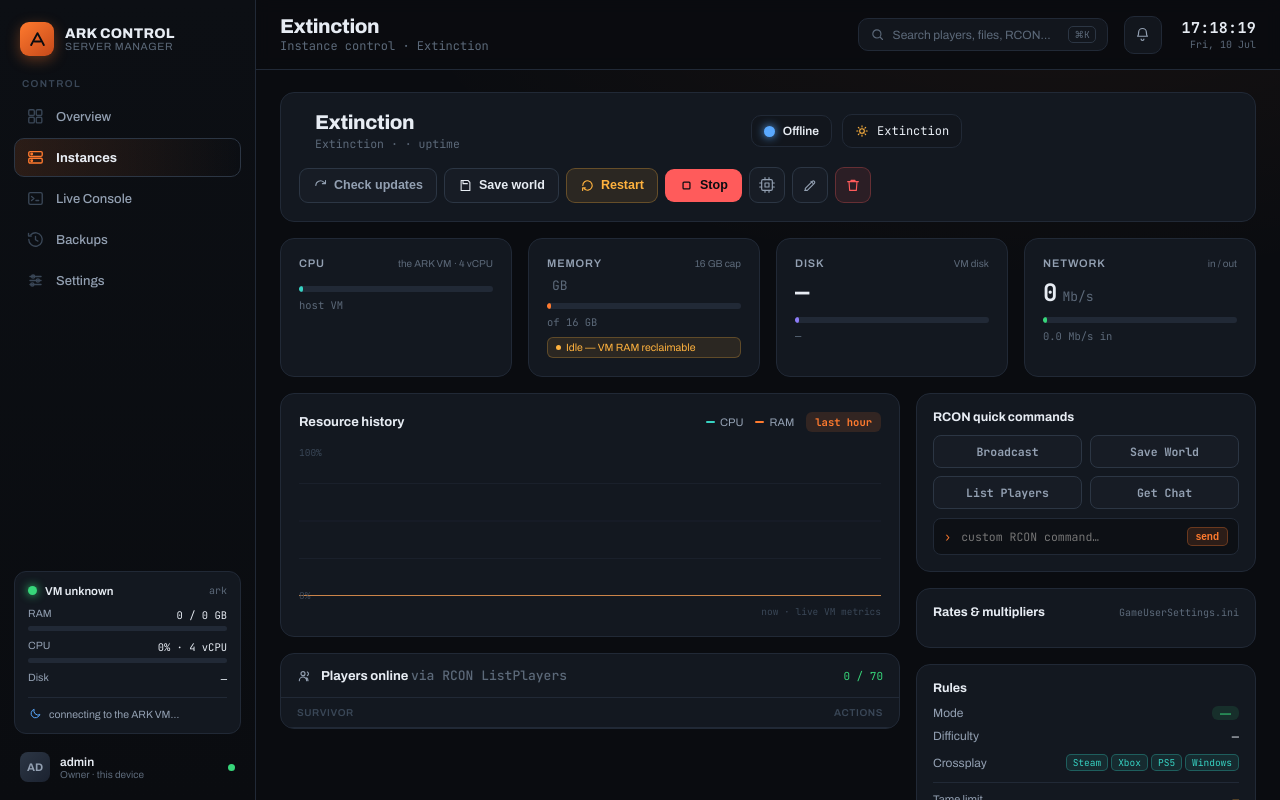
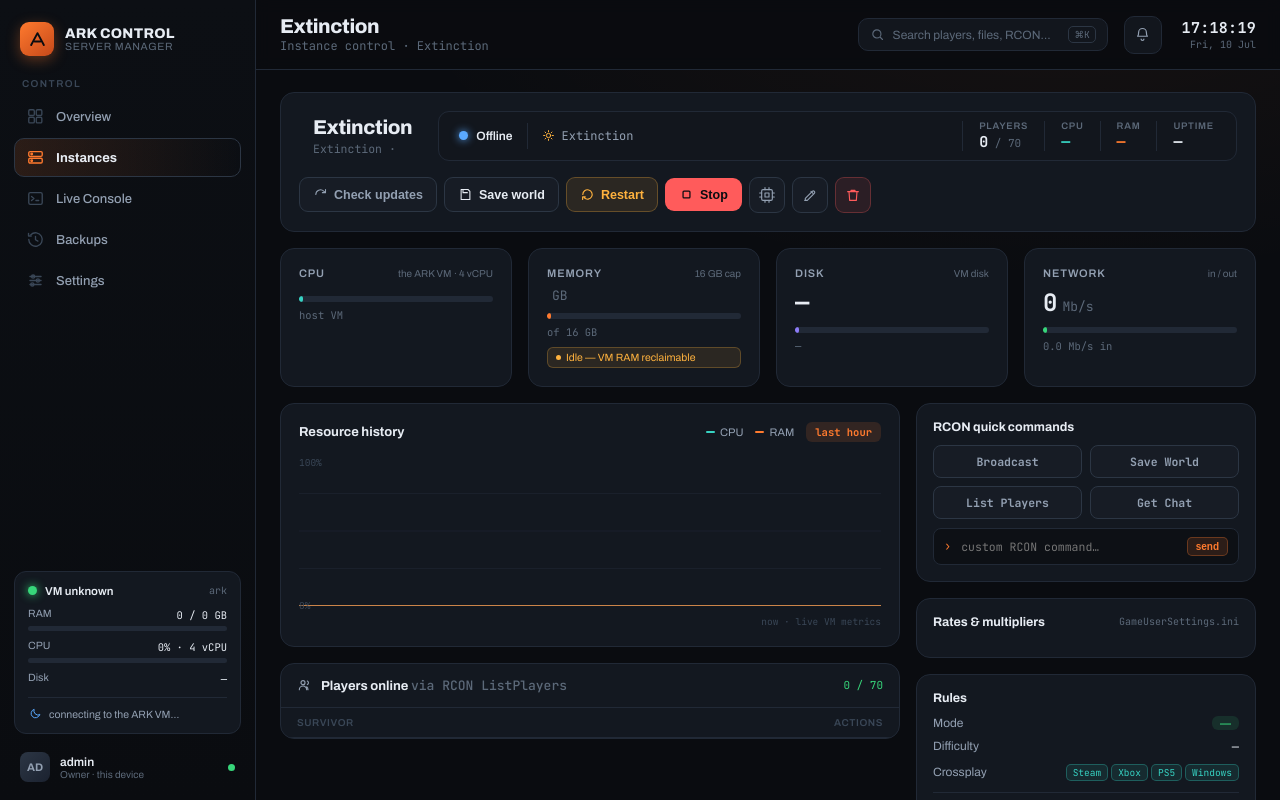
Before and after one commit to lewisQ17/ARK-Server, a plain HTML site: page frontend/index.html in a window 1280 px wide. Both pictures are taken after a click on the button "Instances". Drawn offline with Linux system fonts and the light colour scheme; no server answers.

Commit message:
Redesign instance header as a live-telemetry command bar
Chosen from a 4-way design study scored by an independent judge panel
(winner: "live-stat header", avg 8.1/10). Instead of pushing a few pills
around and leaving voids, the header now fills its width with meaning:

  [ emblem · name/status · map·mode ] [ Healthy · session · Players ·
    CPU · RAM · Uptime telemetry module (flex-grows to the edge) ]
    [ Check updates · Save · Restart · Stop · compute · edit · delete ]

- New sel.telemetry render-prop feeds live Players/CPU/RAM/Uptime chips.
- Telemetry sits in a hairline-divided inset panel that flex-grows, so
  the action cluster is always pinned right with no dead center gap.
- Single row at wide widths; degrades to telemetry-row + action-toolbar
  when narrow, both fully using the width. Verified with replayed live
  data at 1120/1440/1680px, compute popover intact, zero console errors.

```diff
--- a/frontend/index.html
+++ b/frontend/index.html
@@ -289,24 +289,35 @@ html,body{margin:0;padding:0;background:#0A0C10}
       <div style="padding:22px 24px 40px;display:flex;flex-direction:column;gap:var(--gap)">
 
         <div style="background:var(--card);border:1px solid var(--line);border-radius:var(--radius);padding:var(--pad);display:flex;align-items:center;gap:16px;flex-wrap:wrap">
-          <div style="{{ sel.emblemStyle }}">{{ sel.icon }}</div>
-          <div style="min-width:0">
-            <div style="display:flex;align-items:center;gap:10px"><span style="font-size:20px;font-weight:800;letter-spacing:-.02em">{{ sel.name }}</span><span style="{{ sel.pillStyle }}"><span style="{{ sel.dotStyle }}"></span>{{ sel.statusLabel }}</span></div>
-            <div style="font-size:11.5px;color:var(--mute);font-family:'JetBrains Mono',monospace;margin-top:3px">{{ sel.map }} · {{ sel.gamemode }} · uptime {{ sel.uptime }}</div>
-          </div>
-          <div style="flex:1;min-width:8px"></div>
-          <div style="display:flex;align-items:center;gap:10px;flex-wrap:wrap;justify-content:center">
-            <div style="display:flex;align-items:center;gap:8px;background:var(--surface);border:1px solid var(--line);border-radius:10px;padding:8px 12px">
-              <span style="width:11px;height:11px;border-radius:99px;background:{{ sel.healthColor }};box-shadow:0 0 10px {{ sel.healthColor }}"></span>
+          <div style="display:flex;align-items:center;gap:14px;flex:none">
+            <div style="{{ sel.emblemStyle }}">{{ sel.icon }}</div>
+            <div style="min-width:0">
+              <div style="display:flex;align-items:center;gap:10px"><span style="font-size:20px;font-weight:800;letter-spacing:-.02em">{{ sel.name }}</span><span style="{{ sel.pillStyle }}"><span style="{{ sel.dotStyle }}"></span>{{ sel.statusLabel }}</span></div>
+              <div style="font-size:11.5px;color:var(--mute);font-family:'JetBrains Mono',monospace;margin-top:3px">{{ sel.map }} · {{ sel.gamemode }}</div>
+            </div>
+          </div>
+          <div style="flex:1 1 300px;min-width:280px;display:flex;align-items:center;background:var(--surface);border:1px solid var(--line);border-radius:11px;padding:7px 6px;overflow:hidden">
+            <div style="display:flex;align-items:center;gap:8px;padding:2px 14px;flex:none">
+              <span style="width:9px;height:9px;border-radius:99px;background:{{ sel.healthColor }};box-shadow:0 0 8px {{ sel.healthColor }}"></span>
               <span style="font-size:12px;font-weight:600">{{ sel.healthLabel }}</span>
             </div>
-            <div style="display:flex;align-items:center;gap:8px;background:var(--surface);border:1px solid var(--line);border-radius:10px;padding:8px 12px">
-              <svg width="14" height="14" viewBox="0 0 24 24" fill="none" stroke="var(--amber)" stroke-width="1.8" stroke-linecap="round" stroke-linejoin="round"><circle cx="12" cy="12" r="4"/><path d="M12 3v2M12 19v2M3 12h2M19 12h2M5.6 5.6l1.4 1.4M17 17l1.4 1.4M5.6 18.4 7 17M17 7l1.4-1.4"/></svg>
-              <span style="font-size:12px;font-family:'JetBrains Mono',monospace">{{ sel.dayTime }}</span>
-            </div>
-          </div>
-          <div style="flex:1;min-width:8px"></div>
-          <div style="display:flex;gap:7px;flex-wrap:wrap;align-items:center;justify-content:flex-end">
+            <div style="width:1px;height:26px;background:var(--line);flex:none"></div>
+            <div style="display:flex;align-items:center;gap:7px;padding:2px 14px;flex:none">
+              <svg width="13" height="13" viewBox="0 0 24 24" fill="none" stroke="var(--amber)" stroke-width="1.8" stroke-linecap="round" stroke-linejoin="round"><circle cx="12" cy="12" r="4"/><path d="M12 3v2M12 19v2M3 12h2M19 12h2M5.6 5.6l1.4 1.4M17 17l1.4 1.4M5.6 18.4 7 17M17 7l1.4-1.4"/></svg>
+              <span style="font-size:12px;font-family:'JetBrains Mono',monospace;color:var(--dim);white-space:nowrap">{{ sel.dayTime }}</span>
+            </div>
+            <div style="flex:1;min-width:8px"></div>
+            <sc-for list="{{ sel.telemetry }}" as="t" hint-placeholder-count="4">
+              <div style="display:flex;align-items:center;flex:none">
+                <div style="width:1px;height:30px;background:var(--line)"></div>
+                <div style="display:flex;flex-direction:column;gap:3px;padding:2px 16px">
+                  <span style="{{ t.kStyle }}">{{ t.k }}</span>
+                  <span style="white-space:nowrap"><span style="{{ t.vStyle }}">{{ t.v }}</span><span style="{{ t.subStyle }}">{{ t.sub }}</span></span>
+                </div>
+              </div>
+            </sc-for>
+          </div>
+          <div style="display:flex;gap:7px;flex-wrap:wrap;align-items:center;justify-content:flex-end;flex:none">
             <sc-if value="{{ selUpdAvail }}" hint-placeholder-val="{{ true }}">
               <button onClick="{{ openUpdate }}" style="display:flex;align-items:center;gap:7px;font-size:12.5px;font-weight:700;color:#0A0C10;background:linear-gradient(90deg,var(--blue),#8FC4FF);border:none;border-radius:9px;padding:9px 14px;cursor:pointer;box-shadow:0 0 0 0 rgba(90,169,255,.5);animation:ring 2.4s infinite" style-hover="filter:brightness(1.06)"><svg width="15" height="15" viewBox="0 0 24 24" fill="none" stroke="#0A0C10" stroke-width="2" stroke-linecap="round" stroke-linejoin="round"><path d="M12 4v10m0 0 4-4m-4 4-4-4"/><path d="M5 19h14"/></svg>Update · v{{ selUpdVer }}</button>
             </sc-if>
@@ -1692,7 +1703,21 @@ class Component extends DCLogic {
       diffFill:(function(){ const d=(((s.cfgOverride||{}).OverrideOfficialDifficulty)!=null?parseFloat(s.cfgOverride.OverrideOfficialDifficulty):(((selectedInst.config||{}).rules||{}).difficulty||1)); const pct=Math.min(100,Math.round(d/10*100)); return {position:'absolute',left:'0',top:'0',bottom:'0',width:pct+'%',borderRadius:'99px',background:'var(--cyan)'}; })(),
       diffKnob:(function(){ const d=(((s.cfgOverride||{}).OverrideOfficialDifficulty)!=null?parseFloat(s.cfgOverride.OverrideOfficialDifficulty):(((selectedInst.config||{}).rules||{}).difficulty||1)); const pct=Math.min(100,Math.round(d/10*100)); return {position:'absolute',top:'50%',left:pct+'%',transform:'translate(-50%,-50%)',width:'14px',height:'14px',borderRadius:'99px',background:'#fff',border:'2px solid var(--cyan)'}; })(),
       ruleTameLimit: (selectedInst.config&&selectedInst.config.rules)?('cap '+selectedInst.config.rules.tameLimit):'—',
-      dayTime: (selectedInst.config&&selectedInst.config.sessionName)?selectedInst.config.sessionName:(selectedInst.map||'ASA')
+      dayTime: (selectedInst.config&&selectedInst.config.sessionName)?selectedInst.config.sessionName:(selectedInst.map||'ASA'),
+      // header telemetry strip — live stats that fill the header width with real data
+      telemetry: (function(inst){
+        const cap = inst.ramLimitGB!=null?inst.ramLimitGB:(inst.ramAlloc||16);
+        const ramUse = inst.ramLiveGB!=null?inst.ramLiveGB:(inst.ramUsed!=null?inst.ramUsed:0);
+        const kS={fontSize:'9.5px',textTransform:'uppercase',letterSpacing:'.08em',color:'var(--mute)',fontWeight:600};
+        const vS=(c)=>({fontSize:'15px',fontWeight:700,fontFamily:'JetBrains Mono,monospace',color:c,lineHeight:'1.1'});
+        const subS={fontSize:'11px',color:'var(--mute)',fontFamily:'JetBrains Mono,monospace'};
+        return [
+          {k:'Players', v:String(inst.players||0), sub:' / '+(inst.max||70), kStyle:kS, vStyle:vS('var(--text)'), subStyle:subS},
+          {k:'CPU', v: idle?'—':(inst.cpuStr||'—'), sub:'', kStyle:kS, vStyle:vS('var(--cyan)'), subStyle:subS},
+          {k:'RAM', v: idle?'—':String(ramUse), sub: idle?'':(' / '+cap+'G'), kStyle:kS, vStyle:vS('var(--ember)'), subStyle:subS},
+          {k:'Uptime', v: (inst.uptime||'—'), sub:'', kStyle:kS, vStyle:vS('var(--text)'), subStyle:subS}
+        ];
+      })(selectedInst)
     });
 
     // console
```
Also changed, not shown: frontend/_template.xdc.html (+24 -13 lines), frontend/live.dcscript.js (+15 -1 lines).
